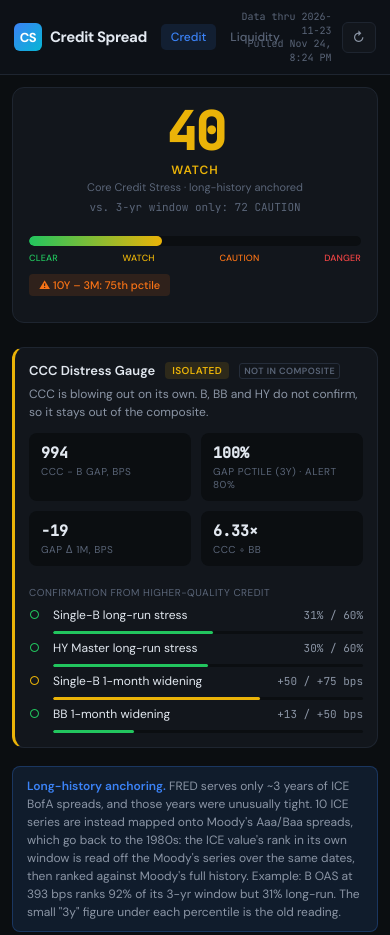
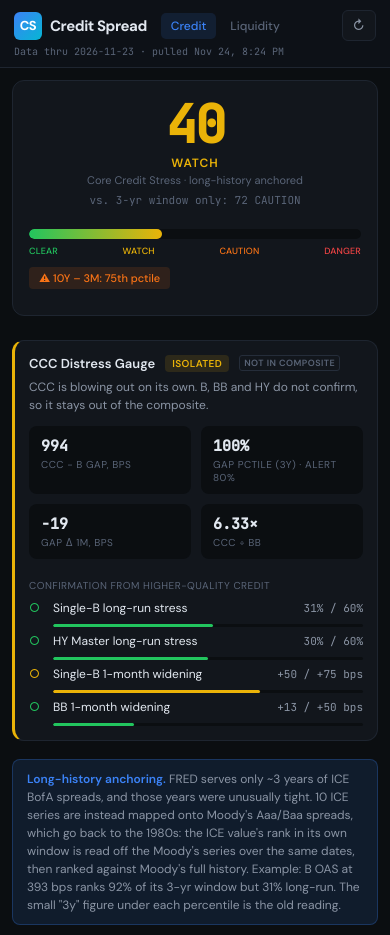
Before and after one commit to mirorichard-boop/credit-monitor, a plain HTML site: page index.html in a window 390 px wide. Shown: the top 935 px of the page. Drawn offline with nearby package versions, Linux system fonts and the light colour scheme.

Commit message:
Fix mobile header overlap: status line gets its own row on phones
Co-Authored-By: Claude Opus 5.5 <noreply@anthropic.com>

```diff
--- a/index.html
+++ b/index.html
@@ -148,7 +148,9 @@
   }
   @media (max-width: 600px) {
     .main { padding: 12px 12px 24px; }
-    .header { padding: 10px 14px; padding-top: max(10px, env(safe-area-inset-top)); }
+    .header { padding: 10px 14px 8px; padding-top: max(10px, env(safe-area-inset-top)); flex-wrap: wrap; row-gap: 4px; }
+    .header-right { display: contents; }
+    .status-bar { order: 3; flex-basis: 100%; text-align: left; white-space: nowrap; overflow: hidden; text-overflow: ellipsis; }
     .logo { font-size: 15px; }
     .logo-text-long { display: none; }
     .btn { padding: 6px 10px; }
@@ -172,13 +174,14 @@
     .distress { padding: 14px; }
     .dstat-v { font-size: 15px; }
   }
+  @media (max-width: 360px) { .logo-text { display: none; } }
 </style>
 </head>
 <body>
 
 <div class="header">
   <div class="header-left">
-    <div class="logo"><div class="logo-icon">CS</div>Credit Spread<span class="logo-text-long">&nbsp;Monitor</span></div>
+    <div class="logo"><div class="logo-icon">CS</div><span class="logo-text">Credit Spread</span><span class="logo-text-long">&nbsp;Monitor</span></div>
     <nav class="nav"><a href="index.html" class="active">Credit</a><a href="liquidity.html">Liquidity</a></nav>
   </div>
   <div class="header-right">
@@ -562,7 +565,7 @@ async function loadAll() {
   const gen = new Date(latest.generated);
   const genStr = gen.toLocaleString([], { month: 'short', day: 'numeric', hour: 'numeric', minute: '2-digit' });
   document.getElementById('last-updated').innerHTML = isPhone()
-    ? `Data thru ${latest.data_through}<br>Pulled ${genStr}`
+    ? `Data thru ${latest.data_through} · pulled ${genStr}`
     : `Data through ${latest.data_through} · pulled ${genStr} · ${SERIES.length} series · FRED / ICE BofA`;
 }
 
```
